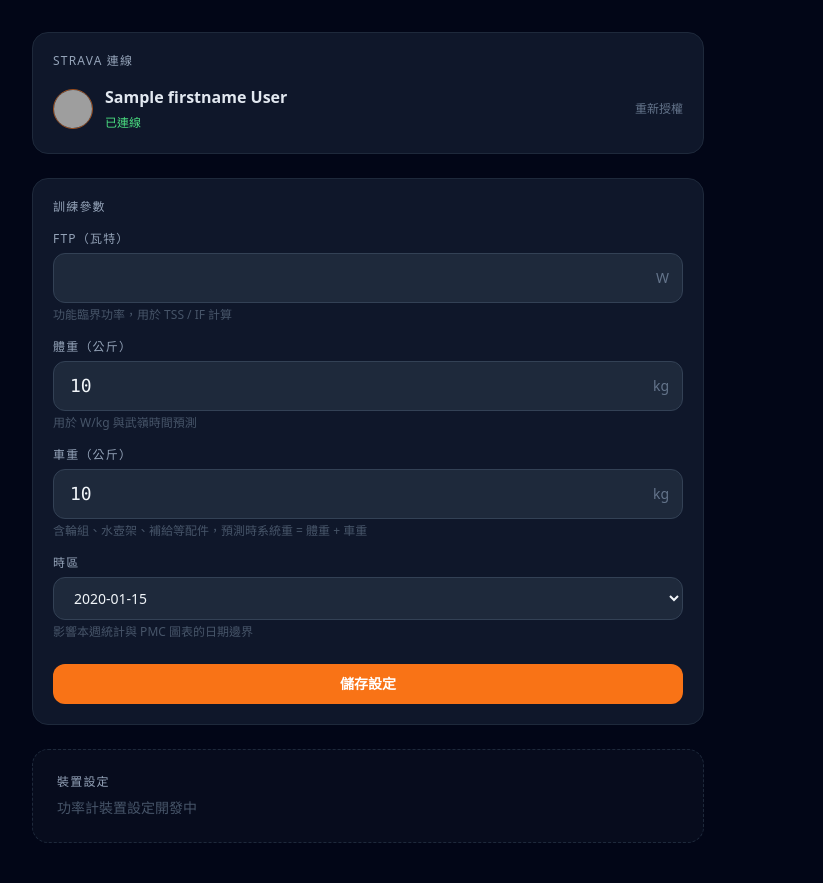
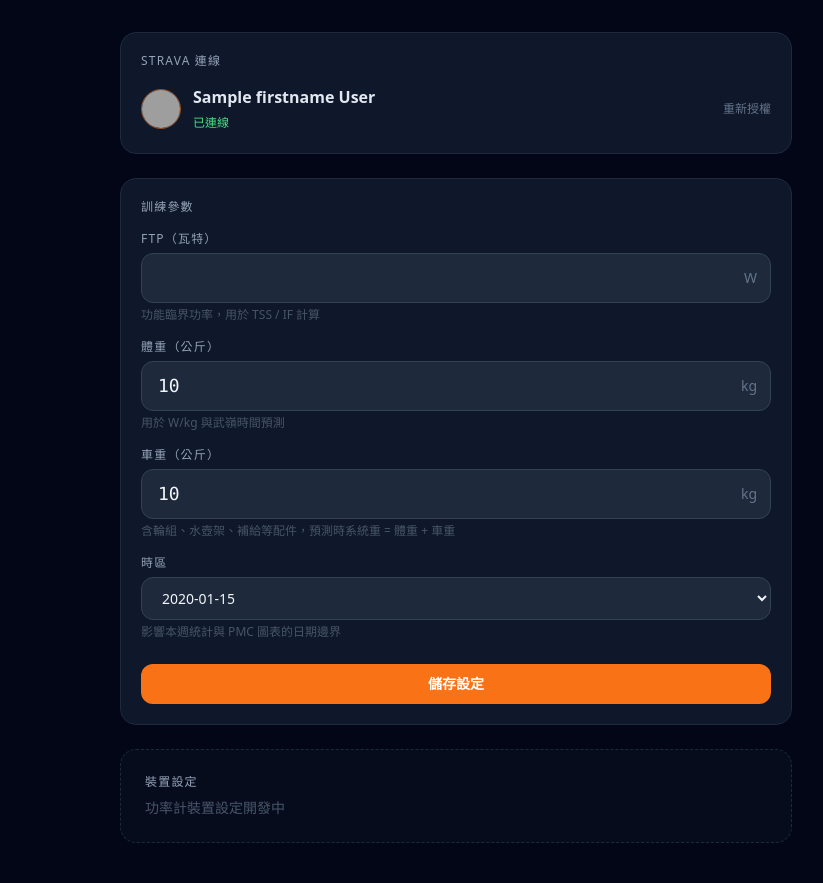
Before and after one commit to YC815/VeloData, a Flask app: template templates/profile.html in a window 1280 px wide. Shown: the part 190-1073 px from the top of the page, without its empty margins (184-1007 px from the left). Run offline with Flask 3, Linux system fonts and the light colour scheme; the template is opened without the code that fills it: most values are stand-ins (such as "Sample title", 1, 10 or a date in 2020); some libraries are stand-ins or nearby versions; grey boxes are pictures that could not be loaded.

Commit message:
fix: 個人設定頁面內容置中
Co-authored-by: Cursor <cursoragent@cursor.com>

```diff
--- a/templates/partials/_content_profile.html
+++ b/templates/partials/_content_profile.html
@@ -1,4 +1,4 @@
-  <div class="max-w-2xl space-y-6">
+  <div class="max-w-2xl mx-auto space-y-6">
 
     <div class="bg-slate-900 border border-slate-800 rounded-2xl p-5">
       <h3 class="text-slate-400 text-xs uppercase tracking-widest mb-4">Strava 連線</h3>
```
